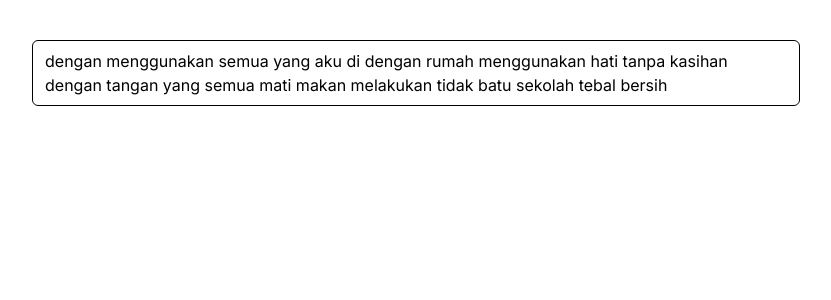
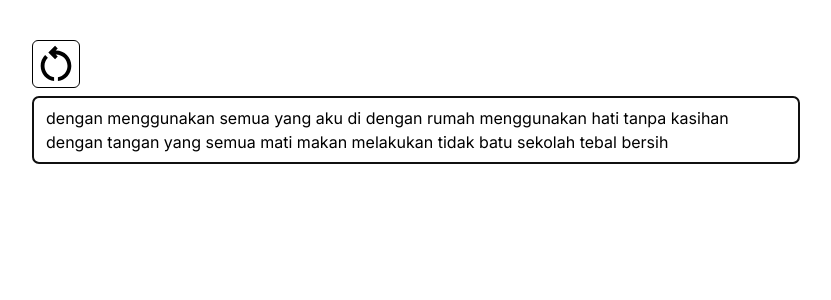
Before and after one commit to izza-sirkast/coretype, a Next.js app: page / in a window 1280 px wide. Shown: the top 300 px of the page, without its empty margins (224-1055 px from the left). Built offline with nearby package versions, Linux system fonts and the light colour scheme.

Commit message:
Basic typing logic: - Test flow (test, finish, restart) - Typing logic for correct letter, incorrect letter, space, and backspace

```diff
--- a/src/app/page.js
+++ b/src/app/page.js
@@ -1,35 +1,116 @@
 "use client"
 
-import { useState } from "react"
+import { useEffect, useRef, useState } from "react"
+import { MdOutlineRestartAlt } from "react-icons/md";
 
 export default function Home() {
+  // ------------------------------- STATES // VARIABLES DEFINITION -------------------------------
   const [cursorPos, setCursorPos] = useState(0)  // Posisi kursor untuk saat ini
   const [salahKetik, setSalahKetik] = useState([]) // Index huruf yang salah ketik
+  const [focusDiv, setFocusDiv] = useState(true) // Untuk mentogle fokus typing div
+  const [finish, setFinish] = useState(false) // State game apakah selesai atau belum
+  const typingDivRef = useRef() // Untuk me-ref typing div
 
   const text = "dengan menggunakan semua yang aku di dengan rumah menggunakan hati tanpa kasihan dengan tangan yang semua mati makan melakukan tidak batu sekolah tebal bersih"
   const textArr = text.split("")
 
+
+
+  // ------------------------------- INTERACTIVITY FUNCTION -------------------------------
+  // Animasi cursor
+  const cursor = <span className={`absolute w-1 h-5 border-l border-black animate-pulsate ${(!focusDiv || finish) && "hidden"}`}></span>
+
+  // Fungsi untuk menghandle user mengetik
   const handleType = (e) => {
-    if(e.key == " "){
+    if(e.key == " "){  // Handling space
+      // Loncat setiap huruf sampai kata selanjutnya
       let cursorPosTemp = cursorPos
       let salahKetikTemp = []
-      while(textArr[cursorPosTemp] != " "){
+      while(textArr[cursorPosTemp] != " " && cursorPosTemp < textArr.length){
         salahKetikTemp.push(cursorPosTemp)
         cursorPosTemp++
         }
         cursorPosTemp++
       setSalahKetik(sk => [...sk, ...salahKetikTemp])
       setCursorPos(cursorPos => cursorPosTemp)
-    }else if(e.key !=  textArr[cursorPos]){
+
+    }else if(e.key == "Backspace"){ // handling backspace
+      if(cursorPos == 0){ // Jika pada posisi kursor 0 maka langsung return
+        return
+      }
+
+      if(salahKetik.includes(cursorPos - 1)){ // Hapus index salah ketik pada huruf yang dibackspace
+        salahKetik.splice(salahKetik.indexOf(cursorPos - 1), 1)
+      }
+      setCursorPos(cursorPos => cursorPos - 1)
+
+    }else if(e.key !=  textArr[cursorPos]){ // handling salah ketik
       setSalahKetik(sk => [...sk, cursorPos])
       setCursorPos(cp => cp + 1)
-    }else{
+
+    }else{ // handling anything else
       setCursorPos(cp => cp + 1)
+    }
+
+
+    // Jika sudah finish
+    if(cursorPos + 1 >= textArr.length){
+      console.log(finish)
+      setCursorPos(cp => 999999999)
+      setFinish(f => true)
     }
   }
 
-  const cursor = <span className="absolute w-1 h-5 border-l border-black animate-pulsate"></span>
+  // Restart test
+  const restartTest = () => {
+    setFinish(f => false)
+    setCursorPos(cp => 0)
+    setSalahKetik(sk => [])
+    setFocusDiv(fd => true)
+  }
 
+  // Menghitung kecepatan mengetik dalam wpm (words per minute)
+  // todo
+  const calculateWPM = () => {
+    const everyWords = text.split(" ")
+    return 72
+  }
+
+
+
+  // ------------------------------- Section khusus handling div focus -------------------------------
+  // Untuk memfokuskan saat typing div diklik
+  const handleClick = (e) => {
+    setFocusDiv(fc => !fc)
+  }
+
+  useEffect(() => {
+    if(focusDiv){
+      typingDivRef.current.focus()
+    }else{
+      typingDivRef.current.blur()
+    }
+  }, [focusDiv])
+
+
+  // Untuk menghilakngkan fokus ke typing test div saat luar div diklik
+  useEffect(() => {
+    document.addEventListener('mousedown', handleClickOutside);
+
+    return () => {
+      document.removeEventListener('mousedown', handleClickOutside);
+    };
+  }, []);
+
+  const handleClickOutside = (event) => {
+    setFocusDiv(fd => false)
+  };
+
+
+
+  // ------------------------------- COMPONENTS // RENDER VARIABLES -------------------------------
+
+  // Merender text sesuai dengan action user dan kondisi text sebelumnya
   let progressText = text.split("").map((letter, i) => {
     if(i == cursorPos){
       if(salahKetik.includes(i)){
@@ -44,11 +125,29 @@ export default function Home() {
     }
   })
 
+  // Result card
+  let resultCard;
+  if(finish){
+    resultCard = <div className="text-xl px-3 py-2 mr-2 border border-black rounded-md w-28">{calculateWPM()} WPM</div>;
+  }
+
   return (
    <div className="block max-w-3xl mx-auto mt-10">
-    <div autoFocus={true} tabIndex="0" className="border border-black rounded-md px-3 py-2" onKeyDown={handleType}>
+
+    <div className="flex mb-2 items-center">
+      {finish && resultCard}
+      <MdOutlineRestartAlt className="border border-black rounded-md text-5xl hover:cursor-pointer hover:bg-slate-200" onClick={restartTest}></MdOutlineRestartAlt>
+    </div>
+
+    <div
+      ref={typingDivRef}
+      tabIndex="0"
+      onKeyDown={handleType}
+      onClick={handleClick}
+      className={`border-black rounded-md px-3 py-2 ${focusDiv ? "border-2" : "border"}`}>
       {progressText}
     </div>
+
    </div>
   );
 }
```
Also changed, not shown: package.json (+5 -4 lines), 1 other file (tests, documents, lock files or other folders).
